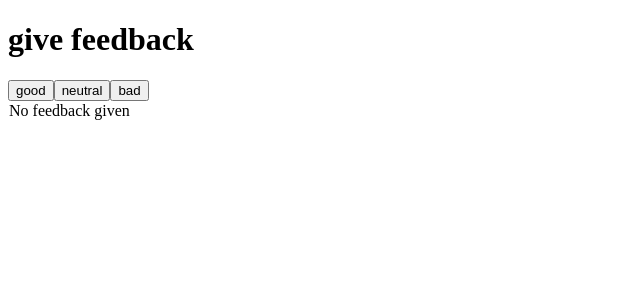
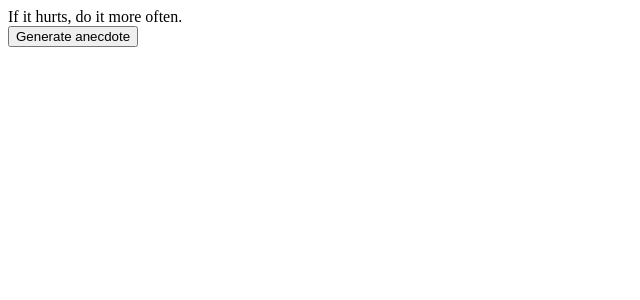
Before and after one commit to Mackensson/FullStackOpen, a React (Vite) app in the folder part1/: page / in a window 1280 px wide. Shown: the top 300 px of the page, without its empty margins (0-640 px from the left). Built offline with nearby package versions, Linux system fonts and the light colour scheme.

Commit message:
exercise 1.12*: anecdotes step1

```diff
--- a/part1/src/App.jsx
+++ b/part1/src/App.jsx
@@ -2,84 +2,40 @@
 
 
 //Components.
-const Header = ({text}) => {
-  console.log("Header comp:", text)
-  return(
-    <div>
-      <h1>{text}</h1>
-    </div>
-  )
-}
-
 const Button = ({text, onClick}) => {
   console.log("Button comp:", text, onClick)
   return(
-    <button onClick={onClick}>
-      {text}
-    </button>
-  )
-}
-
-const Statistics = ({ text, good, neutral, bad }) => {
-  const all = good + neutral + bad;
-  const average = (good - bad) / all;
-  const positive = (good / all) * 100;
-  return (
-    <div>
-      <Header text={text}></Header>
-      <table>
-        <tbody>
-          <StatisticsLine text="good" total={good}></StatisticsLine>
-          <StatisticsLine text="neutral" total={neutral}></StatisticsLine>
-          <StatisticsLine text="bad" total={bad}></StatisticsLine>
-          <StatisticsLine text="all" total={all}></StatisticsLine>
-          <StatisticsLine text="average" total={average}></StatisticsLine>
-          <StatisticsLine text="positive" total={positive + " %"}></StatisticsLine>
-        </tbody>
-      </table>
-    </div>
-  );
-};
-
-const StatisticsLine = ({text, total}) => {
-  console.log("Paragraph comp:", text, total)
-  return(
-    <tr>
-      <td>{text}</td>
-      <td>{total}</td>
-    </tr>
-  )
-}
+  <div>
+    <button onClick={onClick}>{text}</button>
+  </div>
+  )}
 
 const App = () => {
-  // Save clicks of each button to its own state.
-  const [good, setGood] = useState(0)
-  const [neutral, setNeutral] = useState(0)
-  const [bad, setBad] = useState(0)
+  const anecdotes = [
+    'If it hurts, do it more often.',
+    'Adding manpower to a late software project makes it later!',
+    'The first 90 percent of the code accounts for the first 90 percent of the development time...The remaining 10 percent of the code accounts for the other 90 percent of the development time.',
+    'Any fool can write code that a computer can understand. Good programmers write code that humans can understand.',
+    'Premature optimization is the root of all evil.',
+    'Debugging is twice as hard as writing the code in the first place. Therefore, if you write the code as cleverly as possible, you are, by definition, not smart enough to debug it.',
+    'Programming without an extremely heavy use of console.log is same as if a doctor would refuse to use x-rays or blood tests when diagnosing patients.',
+    'The only way to go fast, is to go well.'
+  ]
 
-//EventListeners.
-const incrementGood = () => {
-  setGood(good + 1)
-}
+  const [selected, setSelected] = useState(0)
 
-const incrementNeutral = () => {
-  setNeutral(neutral + 1)
-}
-
-const incrementBad = () => {
-  setBad(bad + 1)
-}
-
-//bool to check if there are any given stats.
-const hasFeedback = good + neutral + bad > 0
+  const generateAnecdote = () => {
+    let randomIndex
+    do {
+       randomIndex = Math.floor(Math.random() * anecdotes.length)
+    } while (randomIndex === selected)
+    setSelected(randomIndex)
+  }
 
   return (
     <div>
-      <Header text="give feedback"></Header>
-      <Button text="good" onClick={incrementGood}></Button>
-      <Button text="neutral" onClick={incrementNeutral}></Button>
-      <Button text="bad" onClick={incrementBad}></Button>
-      {hasFeedback ? <Statistics text="statistics" good={good} neutral={neutral} bad={bad}></Statistics> : <StatisticsLine text="No feedback given"></StatisticsLine>}
+      {anecdotes[selected]}
+      <Button text="Generate anecdote" onClick={generateAnecdote}></Button>
     </div>
   )
 }
```
